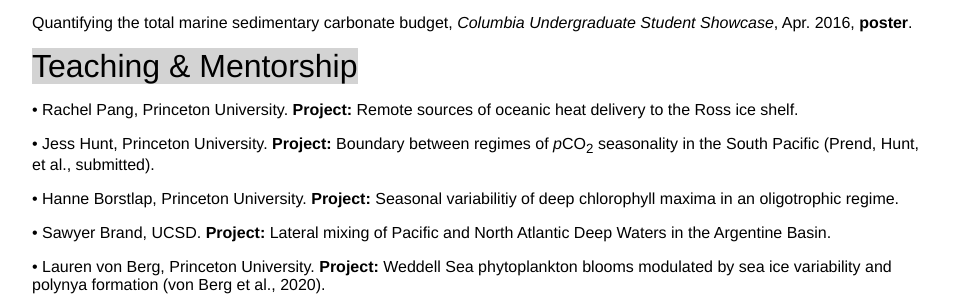
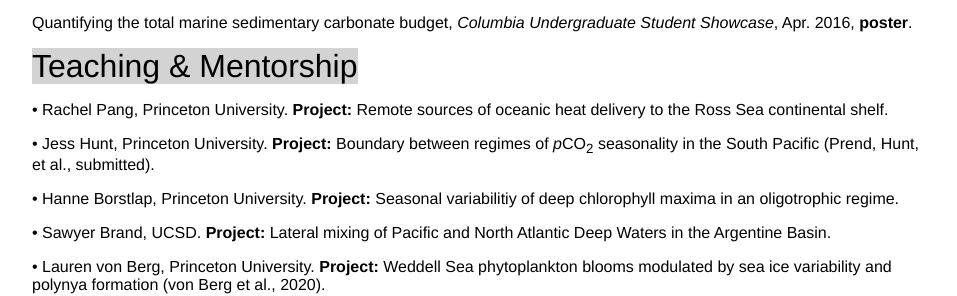
Before and after one commit to cprend/cprend.github.io, a Jekyll site: the page cv/index.html, which Jekyll copies as it is, in a window 1280 px wide. Shown: the part 1637-1933 px from the top of the page, without its empty margins (160-1117 px from the left). Built offline with Jekyll 4.4.1, drawn with Linux system fonts in a browser that asks for light colours.

Commit message:
Update index.html

```diff
--- a/cv/index.html
+++ b/cv/index.html
@@ -62,7 +62,7 @@
 			<em>AGU Fall Meeting</em>, Dec. 2016, <b>poster</b>.</p>
 		<p>Quantifying the total marine sedimentary carbonate budget, <em>Columbia Undergraduate Student Showcase</em>, Apr. 2016, <b>poster</b>.</p>
 		<p1>Teaching & Mentorship</p1>
-		<p>• Rachel Pang, Princeton University. <b>Project:</b> Remote sources of oceanic heat delivery to the Ross ice shelf.</p>
+		<p>• Rachel Pang, Princeton University. <b>Project:</b> Remote sources of oceanic heat delivery to the Ross Sea continental shelf.</p>
 		<p>• Jess Hunt, Princeton University. <b>Project:</b> Boundary between regimes of <em>p</em>CO<sub>2</sub> seasonality in the South Pacific (Prend, Hunt, et al., submitted).</p>
 		<p>• Hanne Borstlap, Princeton University. <b>Project:</b> Seasonal variabilitiy of deep chlorophyll maxima in an oligotrophic regime.</p>
 		<p>• Sawyer Brand, UCSD. <b>Project:</b> Lateral mixing of Pacific and North Atlantic Deep Waters in the Argentine Basin.</p>
```
